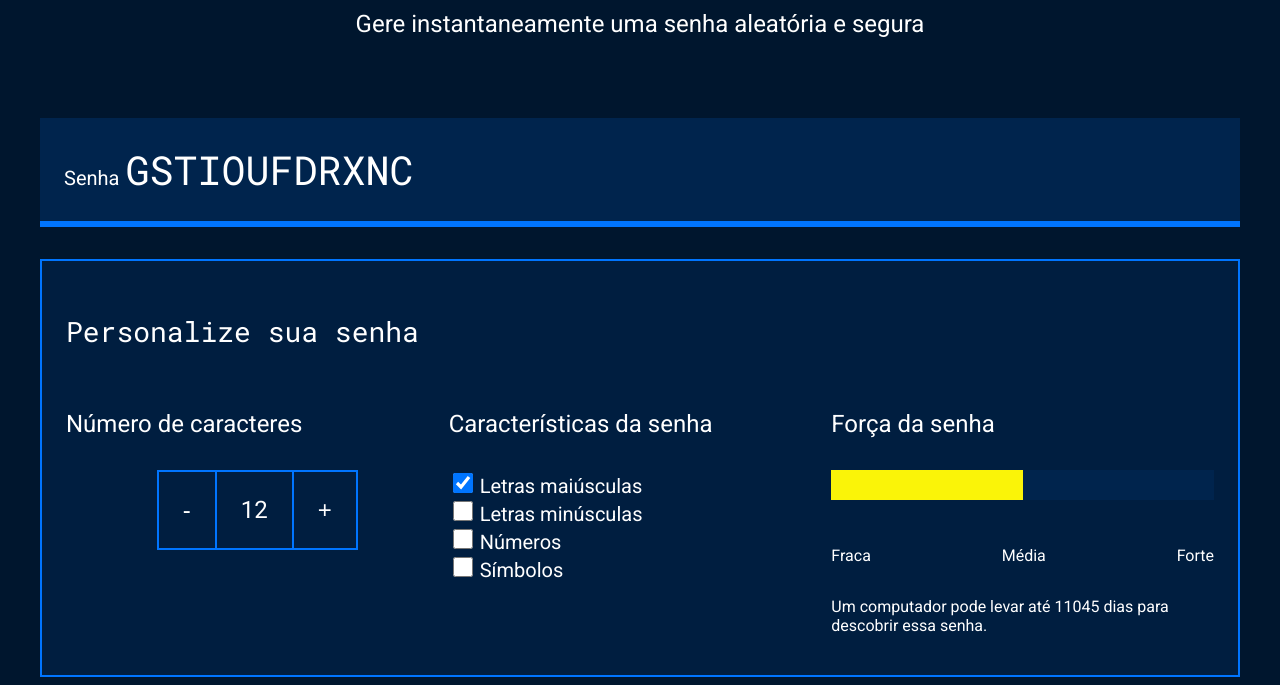
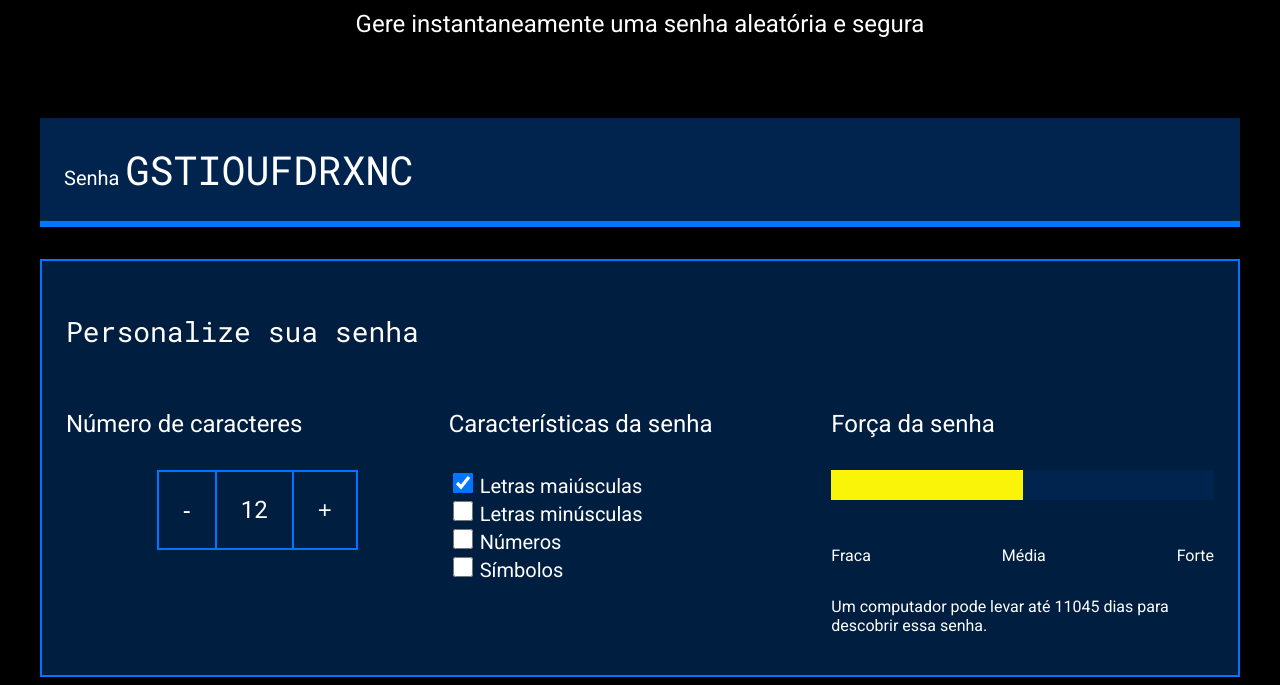
Before and after one commit to ferrsf/projeto-gerador-de-senhas, a plain HTML site: page index.html in a window 1280 px wide. Shown: the part 208-893 px from the top of the page. Drawn offline with Linux system fonts and the light colour scheme.

Commit message:
Update style.css

```diff
--- a/style.css
+++ b/style.css
@@ -2,7 +2,7 @@
 
 :root {
     --branco: white;
-    --cor-de-fundo: #00162E;
+    --cor-de-fundo: #000000;
     --fundo-senha: #00244D;
     --fundo-texto: #001E40;
     --borda: #0075FF;
```
